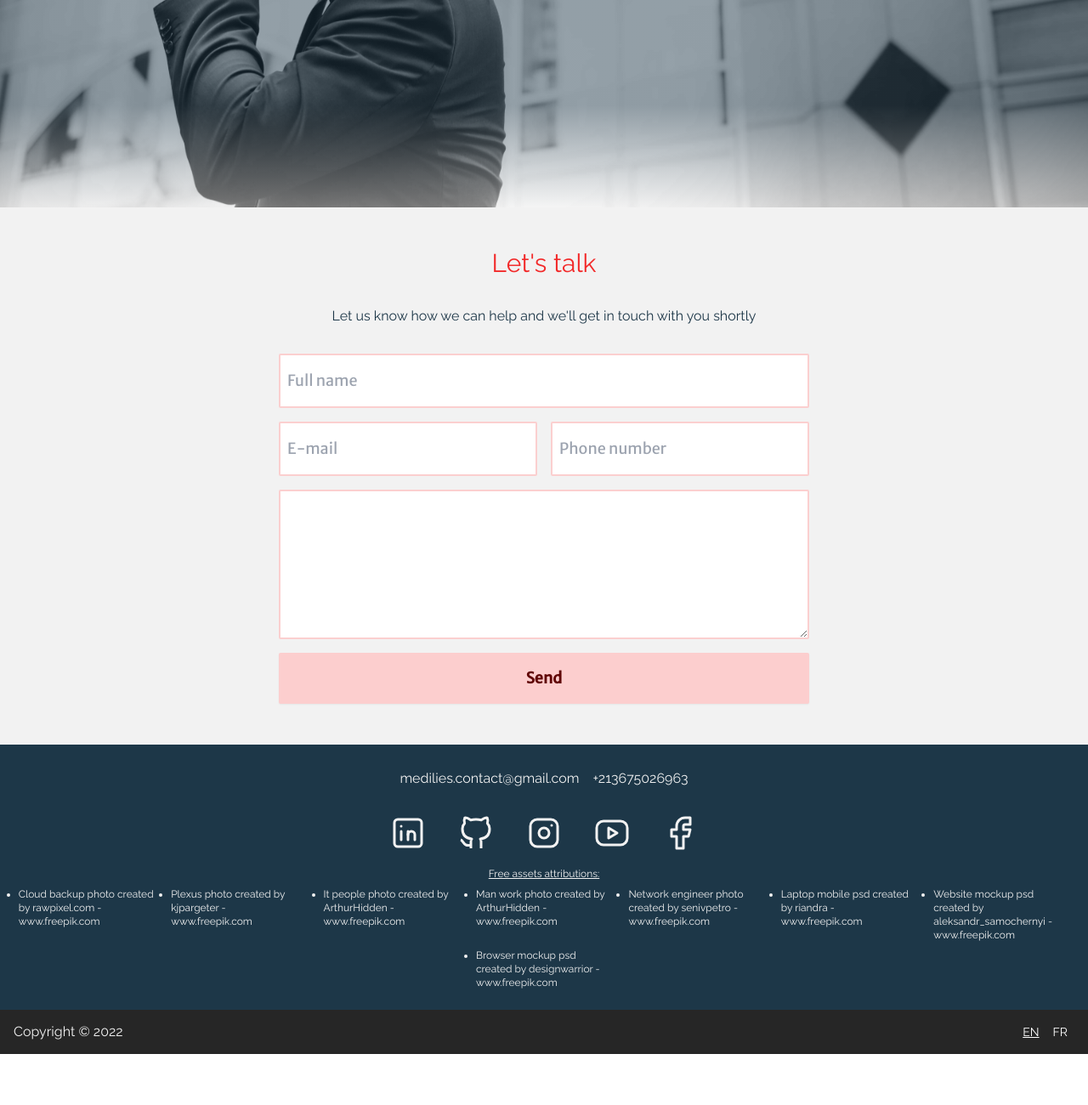
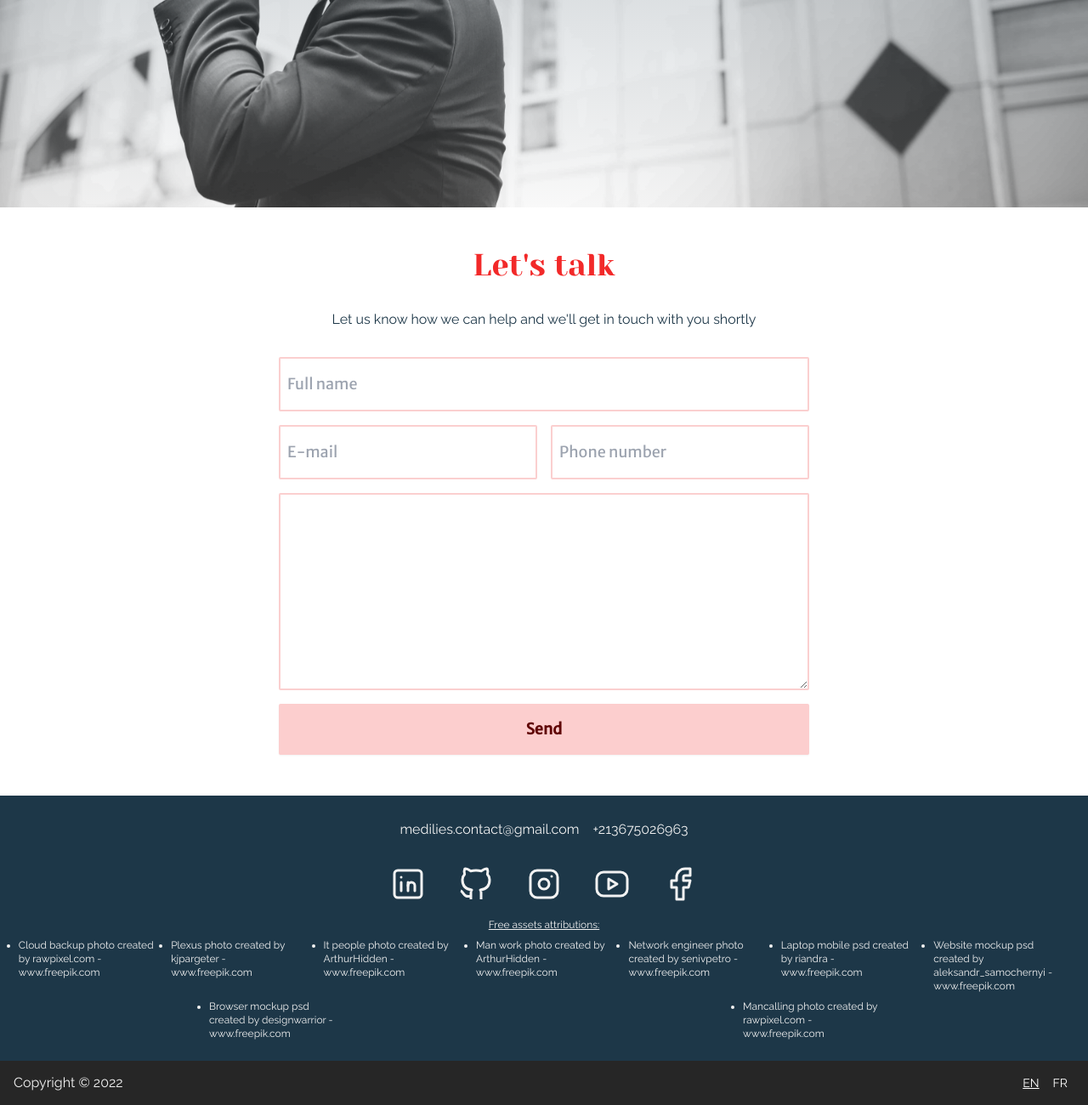
Before and after one commit to elaborate-code/elaborate-code.github.io, a plain HTML site: page contact/index.html in a window 1280 px wide. Shown: the part 424-1724 px from the top of the page at 85% size. Before the commit the page ends 1664 px from the top, so only its background shows below. Drawn offline with Linux system fonts and the light colour scheme.

Commit message:
Minor changes

```diff
--- a/assets/build/mix-manifest.json
+++ b/assets/build/mix-manifest.json
@@ -1,4 +1,4 @@
 {
     "/js/main.js": "/js/main.js?id=69dcac79cd87d7bd936997673d3927e3",
-    "/css/main.css": "/css/main.css?id=c60f7222021b17a11115f2b4b4973ad3"
+    "/css/main.css": "/css/main.css?id=08d21e832584b247f9aa76ca05ff5930"
 }
--- a/contact/index.html
+++ b/contact/index.html
@@ -35,7 +35,7 @@
     <meta property="og:locale" content="en_US" />
 
 
-    <link rel="stylesheet" href="/assets/build/css/main.css?id=c60f7222021b17a11115f2b4b4973ad3">
+    <link rel="stylesheet" href="/assets/build/css/main.css?id=08d21e832584b247f9aa76ca05ff5930">
     <script defer src="/assets/build/js/main.js?id=69dcac79cd87d7bd936997673d3927e3"></script>
 
 
@@ -119,10 +119,10 @@
         </section>
     </header>
 
-        <section class="py-8 bg-white-smoke">
+        <section class="py-8 bg-white">
         <div class="flex flex-col gap-8 container mx-auto p-4">
 
-            <h2 class="text-bloodmyst-isle text-center text-3xl">
+            <h2 class="text-bloodmyst-isle text-center text-4xl font-yeseva-one">
                 Let&#039;s talk
             </h2>
 
@@ -152,7 +152,7 @@
                     <input type="tel" name="phone" placeholder="Phone number"
                         class="col-span-full py-4 px-2 outline-none border-2 border-firecracker-salmon-light rounded-sm md:col-span-2">
 
-                    <textarea name="message" aria-label="Message content" rows="5"
+                    <textarea name="message" aria-label="Message content" rows="7"
                         class="col-span-full py-4 px-2 outline-none border-2 border-firecracker-salmon-light rounded-sm"></textarea>
 
                     <button
@@ -271,6 +271,10 @@
                             class="block w-32 min-h-[48px] md:w-40">
                             Browser mockup psd created by designwarrior - www.freepik.com</a>
                     </li>
+                    <li>
+                        <a href='https://www.freepik.com/photos/man-calling' class="block w-32 min-h-[48px] md:w-40">
+                            Mancalling photo created by rawpixel.com - www.freepik.com</a>
+                    </li>
                 </ul>
             </div>
 
```
Also changed, not shown: fr/contact/index.html (+8 -4 lines), fr/index.html (+5 -1 lines), index.html (+5 -1 lines), assets/build/css/main.css.
